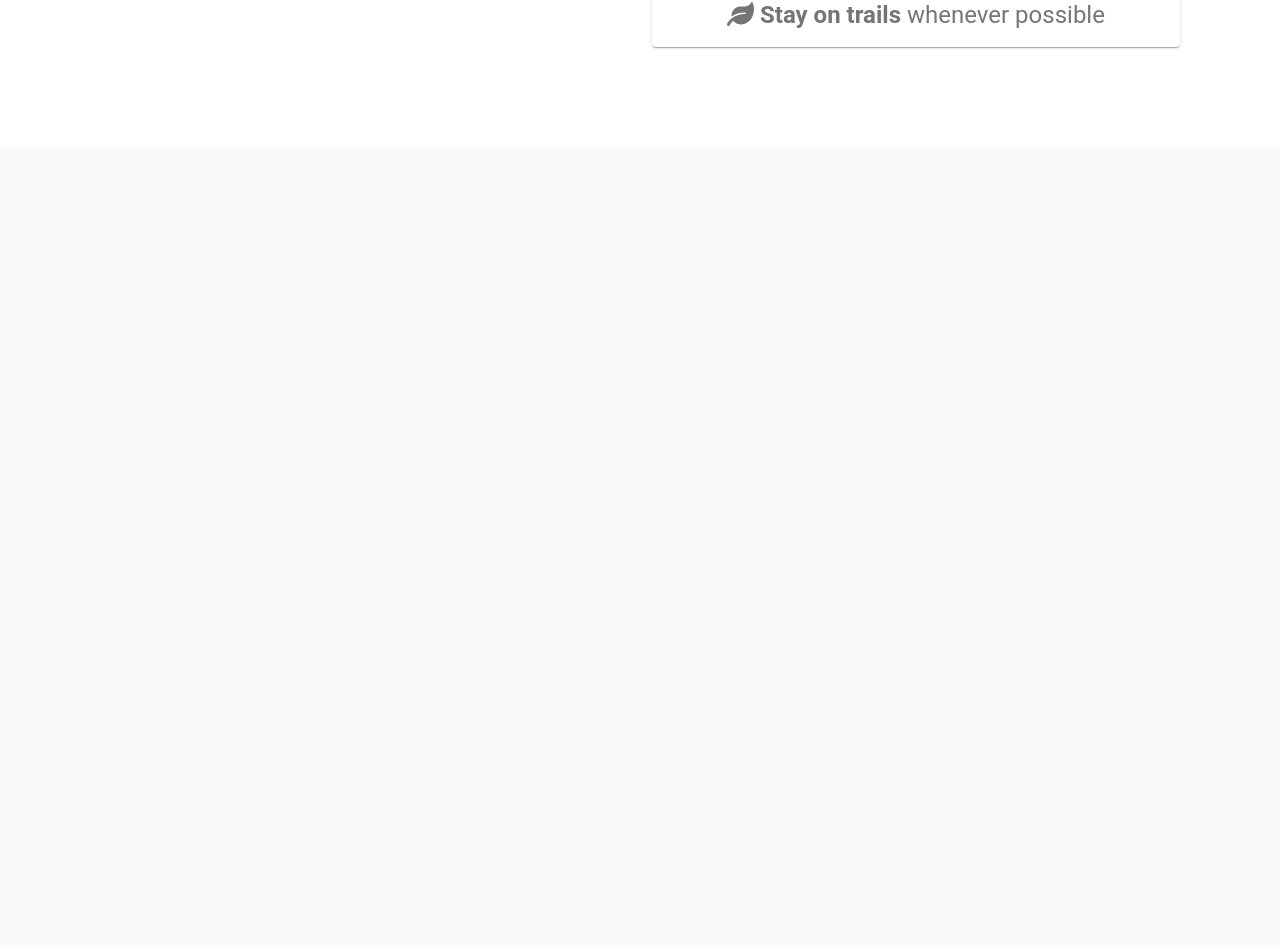
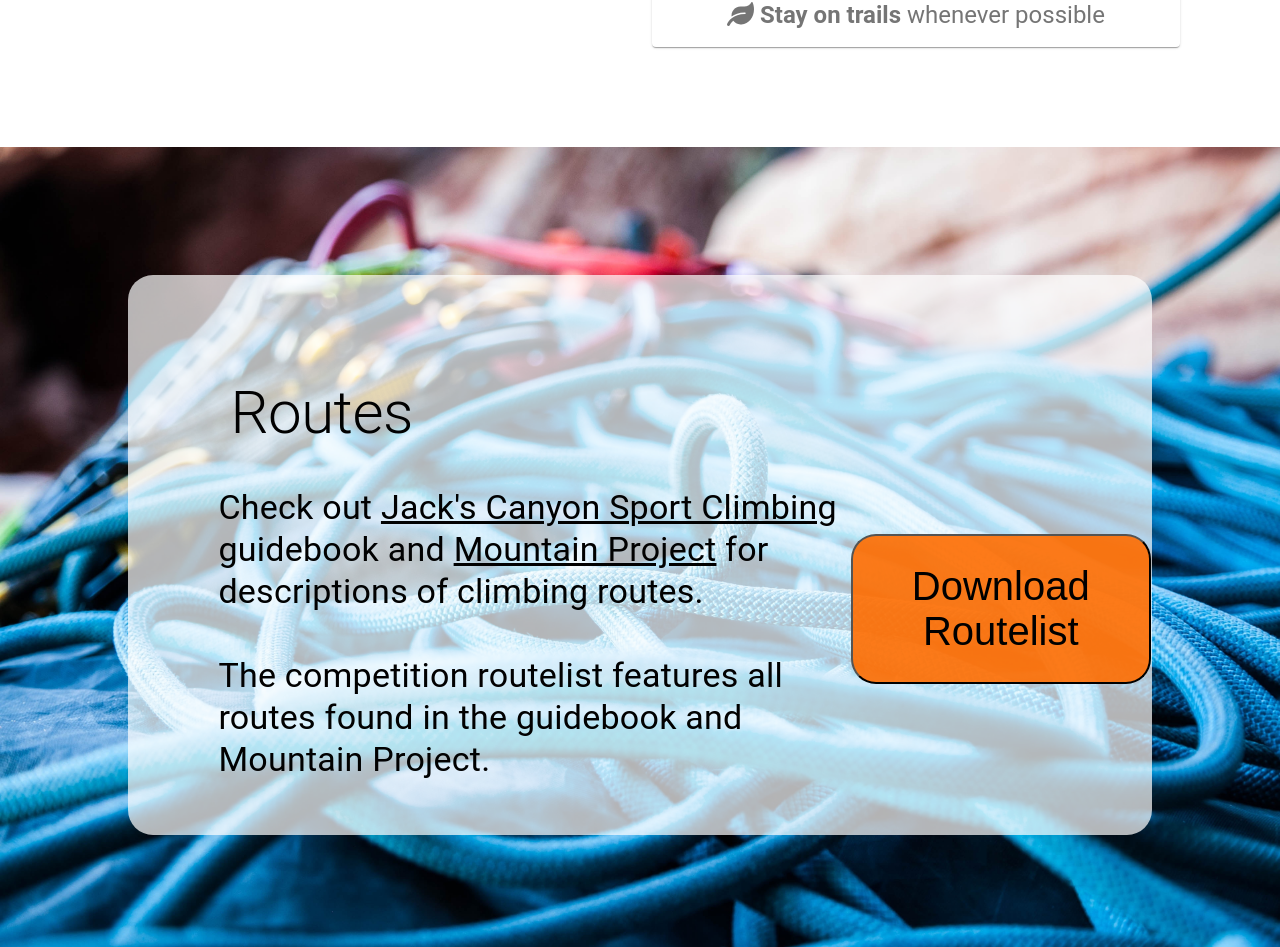
Before and after one commit to jacks-climbing/competition, a React (Create React App) app: page / in a window 1280 px wide. Shown: the part 2532-3479 px from the top of the page. Before the commit the page ends 2679 px from the top, so only its background shows below. Built offline with nearby package versions, Linux system fonts and the light colour scheme.

Commit message:
Routes Page added

```diff
--- a/src/App.js
+++ b/src/App.js
@@ -5,12 +5,12 @@ import './App.css';
 import About from './components/about';
 import Registration from './components/registration';
 import Rules from './components/rules';
+import Routes from './components/routes'
 
 
 function App() {
   return (
     <div className="App">
-
       <Navbar />
       <div id="home">
         <Welcome />
@@ -24,6 +24,9 @@ function App() {
       <div id="comp_rules">
         <Rules />
       </div>
+      <div id="route_list">
+        <Routes />
+      </div>
     </div>
   );
 }
--- a/src/components/about.js
+++ b/src/components/about.js
@@ -3,12 +3,12 @@ import Typography from '@material-ui/core/Typography';
 
 function About() {
     return(
-        <div id="white-background-div">
-            <Typography variant="h2" id="white-background-text">
+        <div className="white-background-div">
+            <Typography variant="h2" className="white-background-text">
                 About
             </Typography>
             <br/>
-            <Typography variant="h5" id="white-background-text">
+            <Typography variant="h5" className="white-background-text">
                 The Jacks O' Lantern Climbing Competition pits climber against crag.
                 Grab your headlamp and your bravest climbing partner for this spooky event!
             </Typography>
--- a/src/components/registration.js
+++ b/src/components/registration.js
@@ -5,10 +5,10 @@ function Registration() {
     return(
         <div id="signup-div">
             <div id = 'signup-div-left'>
-                <Typography variant="h2" id = 'center-text'>
+                <Typography variant="h2" className='center-text'>
                     2019 Registration
                 </Typography>
-                <Typography variant="h4" id="left-text">
+                <Typography variant="h4">
                 <table>
                 <tr>
                     <th>Early Bird </th>
--- /dev/null
+++ b/src/components/routes.js
@@ -0,0 +1,32 @@
+import React from 'react';
+import { Typography } from '@material-ui/core';
+import Grid from '@material-ui/core/Grid';
+
+function Routes() {
+    return(
+        <div id="route-list-outer">
+            <div id="route-list-inner">
+                <Typography variant="h2"  className="align-left black-text">
+                    Routes
+                </Typography>
+                <Grid container spacing={3}>
+                    <Grid className="align-left" xs={12} sm={9}>
+                        <Typography variant="h4" style={ { paddingTop:"50px" } } className="black-text">
+                            Check out&nbsp;
+                            <a href="https://www.amazon.com/Jacks-Canyon-Climbing-Deidre-Burton/dp/1438287674/ref=asc_df_1438287674/?tag=hyprod-20&linkCode=df0&hvadid=312029833857&hvpos=1o1&hvnetw=g&hvrand=7971453527403393384&hvpone=&hvptwo=&hvqmt=&hvdev=c&hvdvcmdl=&hvlocint=&hvlocphy=9030087&hvtargid=pla-570650814703&psc=1&tag=&ref=&adgrpid=58874700701&hvpone=&hvptwo=&hvadid=312029833857&hvpos=1o1&hvnetw=g&hvrand=7971453527403393384&hvqmt=&hvdev=c&hvdvcmdl=&hvlocint=&hvlocphy=9030087&hvtargid=pla-570650814703">
+                                Jack's Canyon Sport Climbing</a> guidebook and&nbsp;
+                            <a href="https://www.mountainproject.com/area/105799277/jacks-canyon">
+                                Mountain Project</a> for descriptions of climbing routes. <br/><br/>The competition routelist features all routes found in the guidebook and Mountain Project.
+
+                        </Typography>
+                    </Grid>
+                    <Grid xs={12} sm={3} className="center-text">
+                        <button style={ { margin:"auto" } } id="route-button" href="#">Download Routelist</button>
+                    </Grid>
+                </Grid>
+            </div>
+        </div>
+    )
+}
+
+export default Routes
--- a/src/components/rules.js
+++ b/src/components/rules.js
@@ -24,12 +24,12 @@ const useStyles = makeStyles(theme => ({
 function Rules() {
     const classes = useStyles();
     return(
-        <div id="white-background-div">
+        <div className="white-background-div">
             <div className={classes.root}>
                 <Grid container spacing={3}>
                     <Grid item xs>
                     <Paper className={classes.paper}>
-                    <Typography variant="h2" id="white-background-text">
+                    <Typography variant="h2" className="white-background-text">
                         Rules
                     </Typography>
 
@@ -43,7 +43,7 @@ function Rules() {
                     </Grid>
                     <Grid item xs>
                     <Paper className={classes.paper}>
-                    <Typography variant="h2" id="white-background-text">
+                    <Typography variant="h2" className="white-background-text">
                         Crag Stewardship
                     </Typography>
                     <Typography variant="h5">
--- a/src/index.css
+++ b/src/index.css
@@ -1,6 +1,8 @@
 body {
     padding: 0px;
+    margin: 0px;
 }
+
 /* Home Page */
 #home{
 
@@ -44,14 +46,28 @@ h3 {
 
 /* For the commonly-used */
 
-#center-text {
+.center-text {
     text-align:center;
+    margin: auto;
 }
 
+.white-text{
+    color: whitesmoke;
+}
+.black-text{
+    color: rgba(1,1,1)
+}
+a{
+    color: inherit;
+}
+
+.align-left{
+    text-align: left;
+}
 
 /* White Divider pages */
 
-#white-background-div {
+.white-background-div {
 
     padding:100px;
     padding-top:150px;
@@ -59,7 +75,7 @@ h3 {
     color:solid black;
 }
 
-#white-background-text {
+.white-background-text {
     text-align:center;
     color:black;
 }
@@ -132,3 +148,40 @@ th, td {
     text-align:center;
     vertical-align: center;
 }
+
+
+/* Route List  */
+
+#route-list-outer{
+    background: url("images/route-list-stock.jpg") no-repeat;
+    background-size: cover;
+    height: 100vh;
+    text-align: center;
+    padding: 10%;
+}
+#route-list-inner{
+    height: 70vh;
+    margin: auto;
+    background-color: rgba(255, 255, 255, 0.7);
+    padding: 10%;
+    border-radius: 25px;
+}
+#route-button{
+    width: 300px;
+    height: 150px;
+    border-radius: 25px;
+    font-size: 40px;
+    background-color: rgba(255, 109, 0, 0.9);
+    color: (1,1,1);
+    padding: 5px;
+    margin: auto;
+
+}
+
+#route-button:hover {
+    background-color:rgba(255, 109, 0);
+}
+
+#route-button:active {
+    background-color:rgba(0,0,0,0)
+}
```
Also changed, not shown: src/images/route-list-stock.jpg (added), src/paint.jpg (added).
